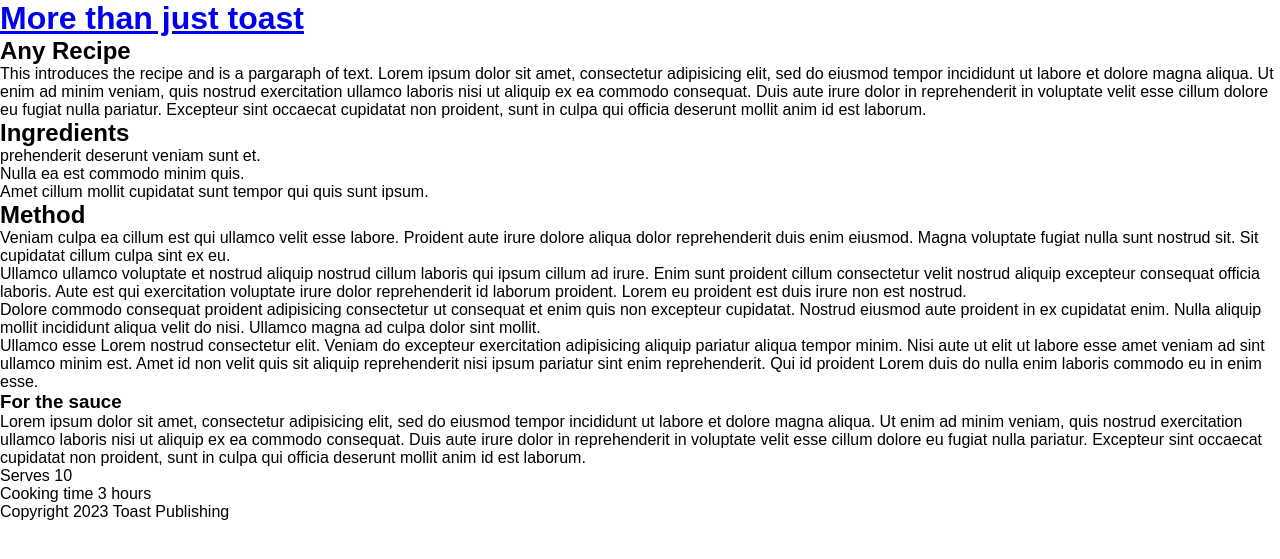
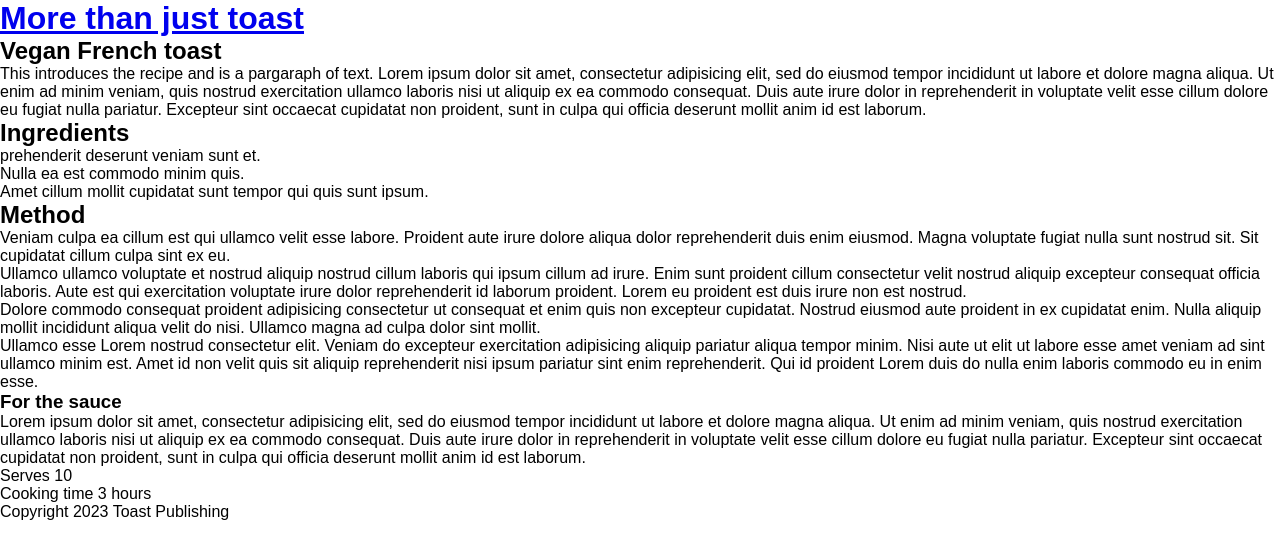
Before and after one commit to 19061287han/recipes, a Jekyll site: the page built from _recipes/recipe2.md, in a window 1280 px wide. Shown: the top 559 px of the page. Built offline with Jekyll 4.4.1, drawn with Linux system fonts in a browser that asks for light colours.

Commit message:
Update Recipe “recipe2”

```diff
--- a/_recipes/recipe2.md
+++ b/_recipes/recipe2.md
@@ -1,9 +1,9 @@
 ---
+title: Vegan French toast
+date: 2019-10-19
+order: 1
 layout: recipe
-title: Any Recipe
-date: 2019-10-19
 published: true
-order: 1
 ---
 This introduces the recipe and is a pargaraph of text. Lorem ipsum dolor sit amet, consectetur adipisicing elit, sed do eiusmod tempor incididunt ut labore et dolore magna aliqua. Ut enim ad minim veniam, quis nostrud exercitation ullamco laboris nisi ut aliquip ex ea commodo consequat. Duis aute irure dolor in reprehenderit in voluptate velit esse cillum dolore eu fugiat nulla pariatur. Excepteur sint occaecat cupidatat non proident, sunt in culpa qui officia deserunt mollit anim id est laborum.
 
```
